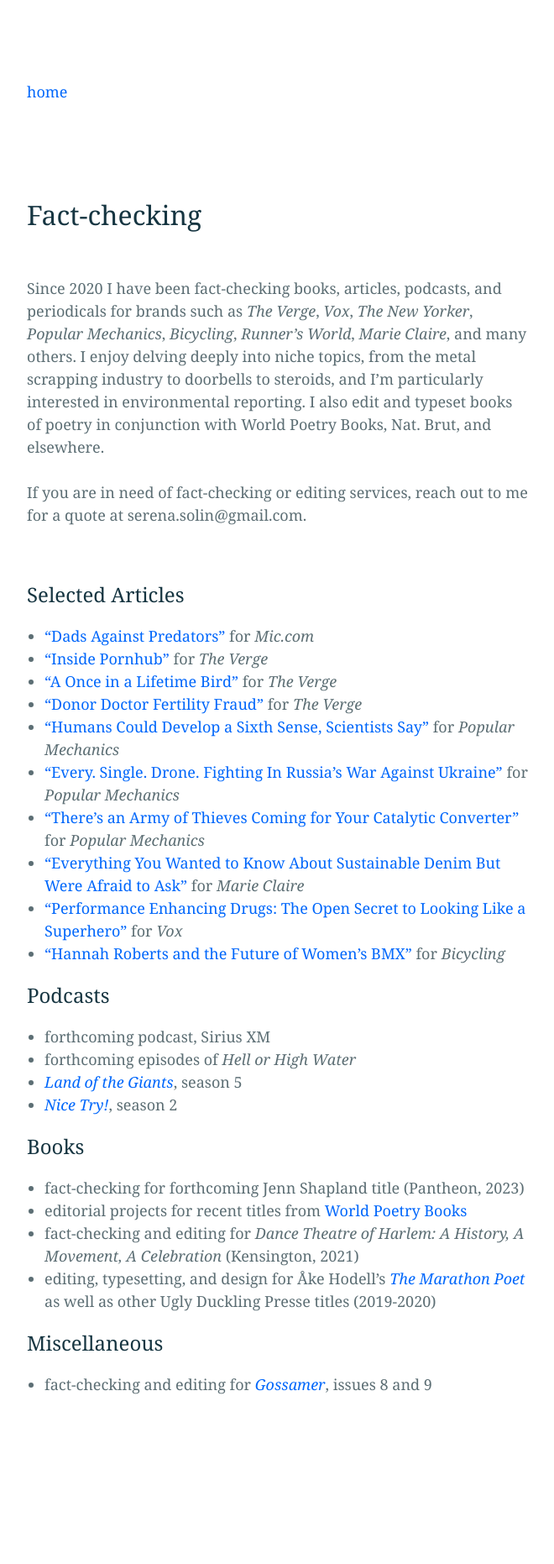
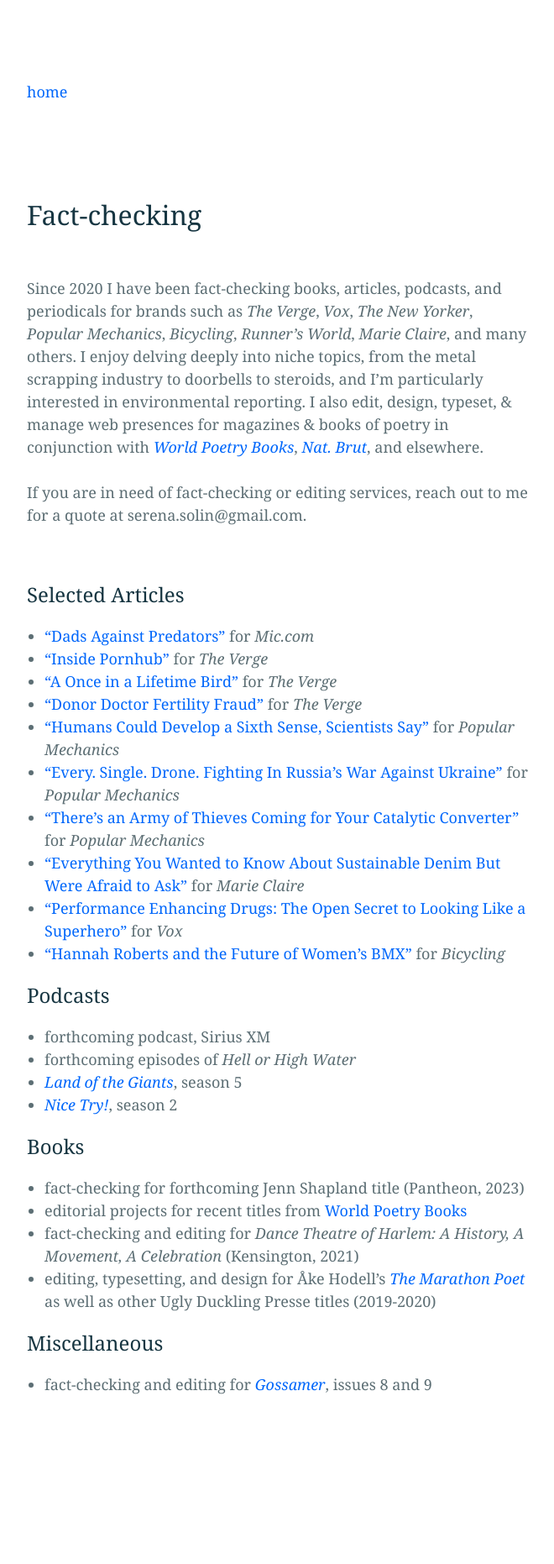
Before and after one commit to bliss-st/ss-website, a Jekyll site: the page built from factchecking.md, in a window 1280 px wide. Shown: the whole page at 84% size, without its empty margins (308-968 px from the left). Built offline with Jekyll 4.4.1, drawn with Linux system fonts in a browser that asks for light colours.

Commit message:
Update factchecking.md

```diff
--- a/factchecking.md
+++ b/factchecking.md
@@ -4,7 +4,7 @@
 permalink: /Factchecking/
 ---
 
-Since 2020 I have been fact-checking books, articles, podcasts, and periodicals for brands such as <em>The Verge</em>, <em>Vox</em>, <em>The New Yorker</em>, <em>Popular Mechanics</em>, <em>Bicycling</em>, <em>Runner's World</em>, <em>Marie Claire</em>, and many others. I enjoy delving deeply into niche topics, from the metal scrapping industry to doorbells to steroids, and I'm particularly interested in environmental reporting. I also edit and typeset books of poetry in conjunction with World Poetry Books, Nat. Brut, and elsewhere.<br><br>If you are in need of fact-checking or editing services, reach out to me for a quote at serena.solin@gmail.com.
+Since 2020 I have been fact-checking books, articles, podcasts, and periodicals for brands such as <em>The Verge</em>, <em>Vox</em>, <em>The New Yorker</em>, <em>Popular Mechanics</em>, <em>Bicycling</em>, <em>Runner's World</em>, <em>Marie Claire</em>, and many others. I enjoy delving deeply into niche topics, from the metal scrapping industry to doorbells to steroids, and I'm particularly interested in environmental reporting. I also edit, design, typeset, & manage web presences for magazines & books of poetry in conjunction with <em><a href="worldpoetrybooks.com">World Poetry Books</a></em>, <em><a href="natbrut.com">Nat. Brut</a></em>, and elsewhere.<br><br>If you are in need of fact-checking or editing services, reach out to me for a quote at serena.solin@gmail.com.
 
 <br>
 
```
